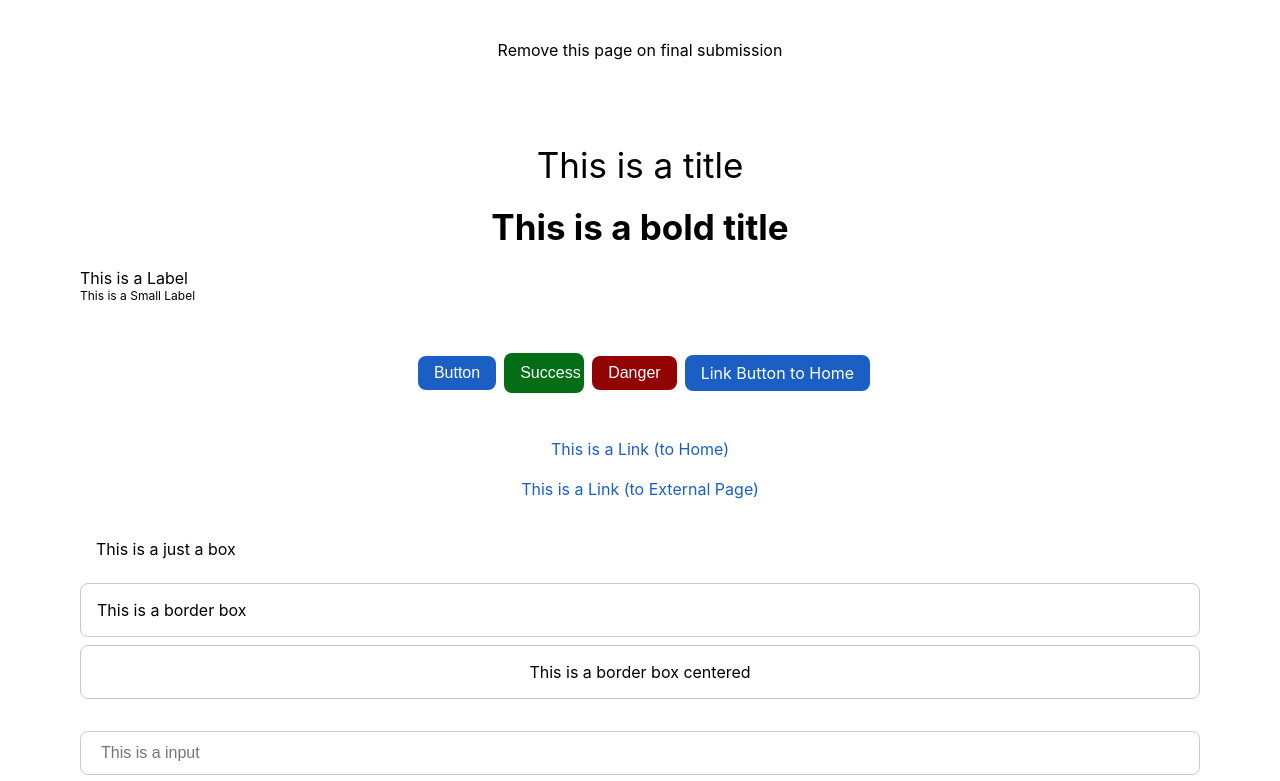
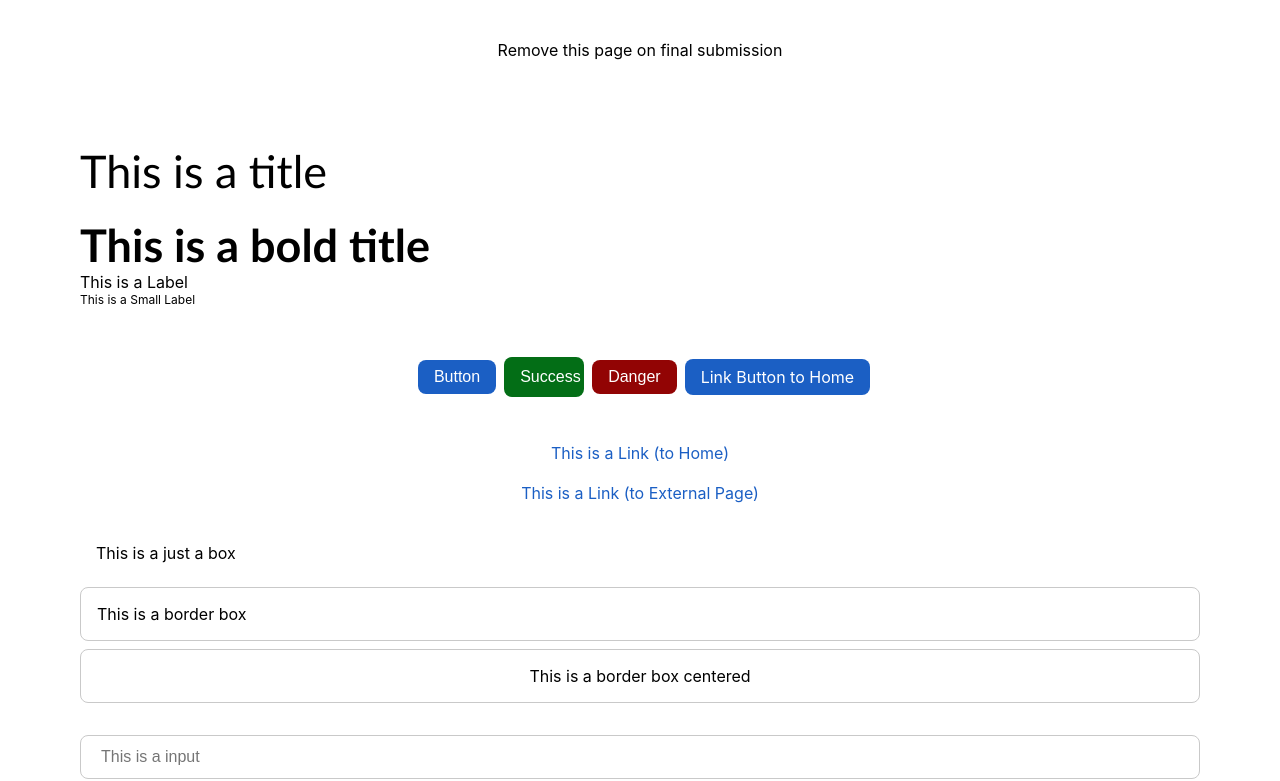
Before and after one commit to satshree/task-manager-todo, a React (Vite) app: page /components in a window 1280 px wide. Shown: the top 781 px of the page. Built offline with nearby package versions, Linux system fonts and the light colour scheme.

Commit message:
more changes on home page

```diff
--- a/src/components/Title/title.module.css
+++ b/src/components/Title/title.module.css
@@ -1,6 +1,5 @@
 .title {
-  font-size: 35px;
-  display: flex;
-  justify-content: center;
-  margin: 1.25rem 0;
+  font-size: 45px;
+  font-family: "Gill Sans", "Gill Sans MT", Calibri, "Trebuchet MS", sans-serif;
+  margin: 1.25rem 0 0 0;
 }
--- a/src/pages/Home/home.module.css
+++ b/src/pages/Home/home.module.css
@@ -1,5 +1,10 @@
 .page {
   padding: 1rem 5rem;
+}
+.header {
+  display: flex;
+  flex-direction: column;
+  column-gap: 2px;
 }
 
 .container {
--- a/src/pages/Home/index.tsx
+++ b/src/pages/Home/index.tsx
@@ -1,11 +1,12 @@
-import React, { useState, useEffect } from "react";
-import Title from "../../components/Title";
+import { useState, useEffect } from "react";
 import style from "./home.module.css";
 import Input from "../../components/Input";
 import List from "../../components/Task/List";
 import Button from "../../components/Button";
 import getTasks from "../../utils/index";
 import { ToDoData } from "../../types";
+import Title from "../../components/Title";
+import Label from "../../components/Label";
 
 function Home() {
   const [inputValue, setInputValue] = useState("");
@@ -43,9 +44,21 @@ function Home() {
     }
   };
 
+  const today = new Date();
+  const options: Intl.DateTimeFormatOptions = {
+    weekday: "long",
+    year: "numeric",
+    month: "long",
+    day: "numeric",
+  };
+  const formattedDate = today.toLocaleDateString(undefined, options);
+
   return (
     <div className={style.page}>
-      <Title>Todo App</Title>
+      <div className={style.header}>
+        <Title bold={true}>My Day</Title>
+        <Label>{formattedDate}</Label>
+      </div>
       <div className={style.container}>
         <div>
           <Input
```
Also changed, not shown: src/types/index.ts (+7 -0 lines).
